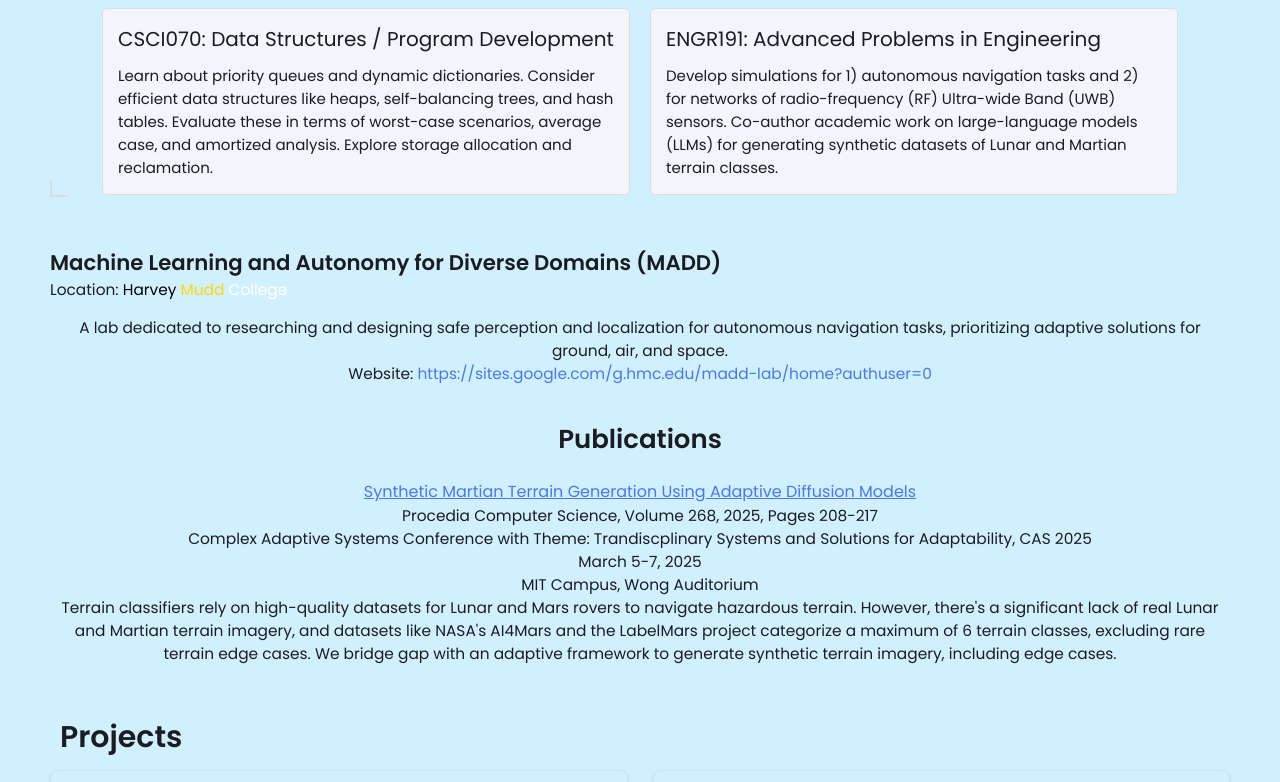
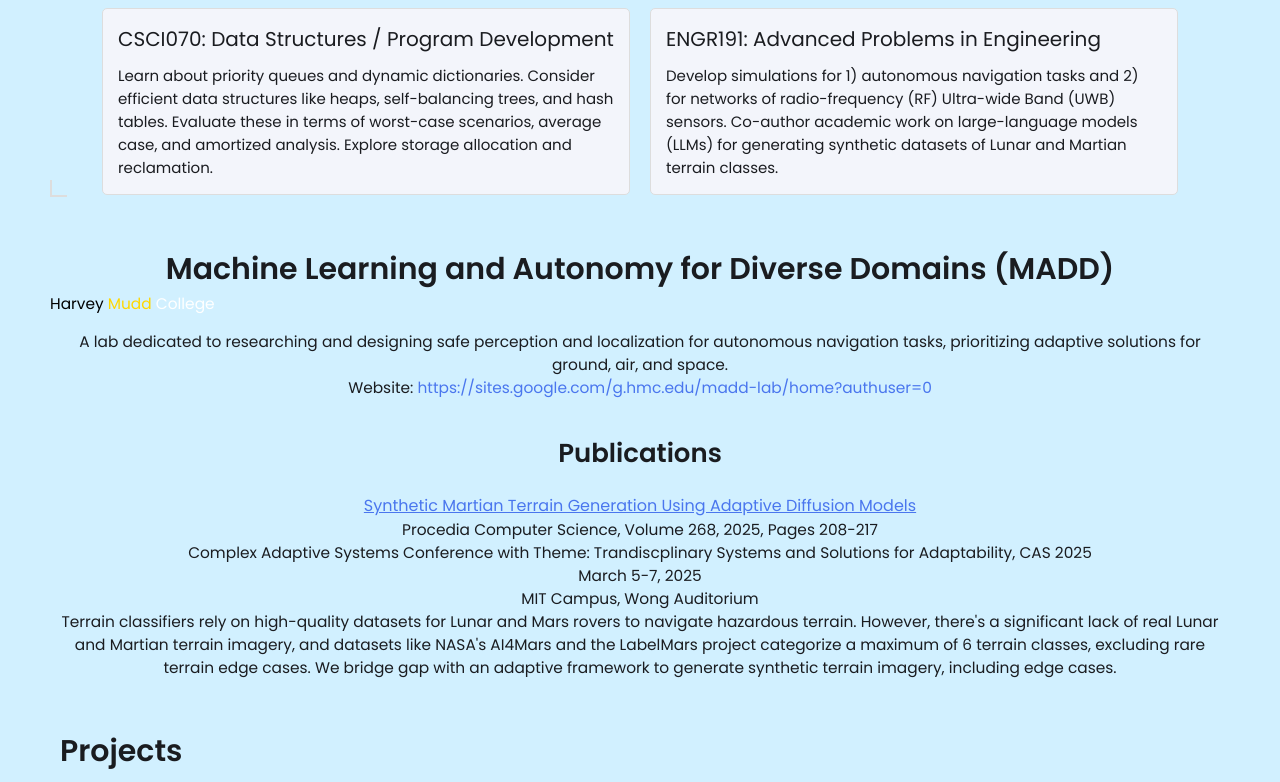
Before and after one commit to sammyt07/sammyt07.github.io, a Jekyll site: the page built from index.html, in a window 1280 px wide, cut to the strip 870-1652 px from the top of the page. Built offline with Jekyll 4.4.1, drawn with Linux system fonts in a browser that asks for light colours; some of the changed text lies outside the part shown.

Commit message:
hello world

```diff
--- a/_includes/hobbies.html
+++ b/_includes/hobbies.html
@@ -3,19 +3,19 @@
     <div class="hobbies-container">
         <div class="hobby-item">
             <img src="/assets/images/choc.jpg" alt="Chocolatiering" class="small-image" />
-            <p>🍫 <i>Chocolatiering</i>: I help out with making the chocolate produced at Castronovo Chocolate, an internationally-recognized chocolatier factory.</p>
+            <p>🍫 <i>Chocolatiering</i> I help out with making the chocolate produced at Castronovo Chocolate, an internationally-recognized chocolatier factory.</p>
         </div>
         <div class="hobby-item">
             <img src="/assets/images/tkam.jpg" alt="Reading" class="hobby-image" />
-            <p>📚 <i>Reading</i>: I like reading all kinds of books, my favorite is <i>To Kill a Mockingbird</i>.</p>
+            <p>📚 <i>Reading</i> I like reading all kinds of books, my favorite is <i>To Kill a Mockingbird</i>.</p>
         </div>
         <div class="hobby-item">
             <img src="/assets/images/companion_cube.png" alt="Video Games" />
-            <p>🎮 <i>Video Games</i>: My favorite video games are <i>Kerbal Space Program</i>, <i>Half-Life 2</i>, and <i>Portal 2</i>!</p>
+            <p>🎮 <i>Video Games</i> My favorite video games are <i>Kerbal Space Program</i>, <i>Half-Life 2</i>, and <i>Portal 2</i>!</p>
         </div>
         <div class="hobby-item">
             <img src="/assets/images/stocks.png" alt="U.S. Stock Market" class="hobby-image" />
-            <p>🌍 <i>Investing</i>: I'm passionate about exploring the U.S. stock market. It's a nebulous area of intrigue!</p>
+            <p>🌍 <i>Investing</i> I'm passionate about exploring the U.S. stock market. It's a nebulous area of intrigue!</p>
         </div>
     </div>
 </section>
--- a/_includes/intro-madd-lab.html
+++ b/_includes/intro-madd-lab.html
@@ -2,7 +2,7 @@
 <section id="lab-info" class="lab-info-section">
     {% if site.lab %}
     <h2>{{ site.lab.name }}</h2>
-    <p>Location: <span class="black">Harvey</span> <span class="gold">Mudd</span> <span class="white">College</span></p>
+    <p><span class="black">Harvey</span> <span class="gold">Mudd</span> <span class="white">College</span></p>
 
     <div class="lab-details">
         <p>{{ site.lab.description }}</p>
--- a/css/styles.css
+++ b/css/styles.css
@@ -315,8 +315,6 @@
 .lab-info-section {
     margin-top: 30px; /* Space above the section */
 }
-
-.lab-info-section
 
 .lab-info-section h2 {
     font-size: 30px;
```
